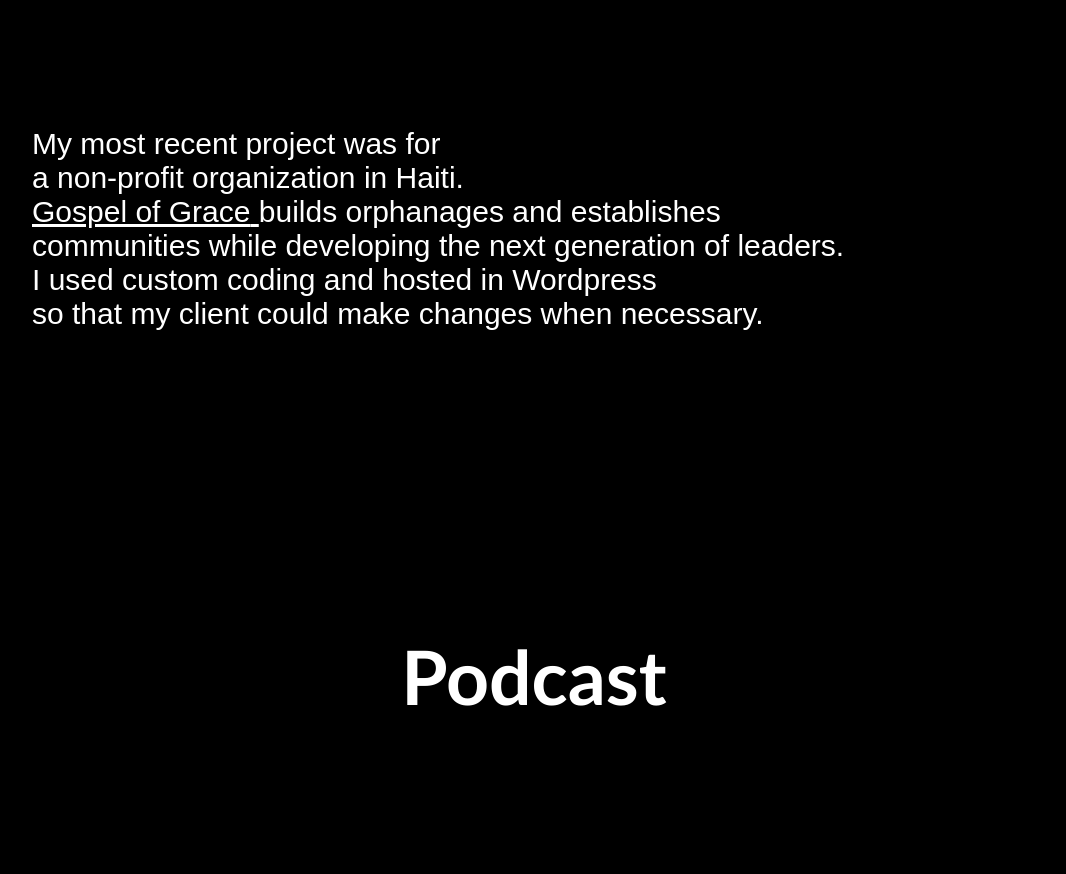
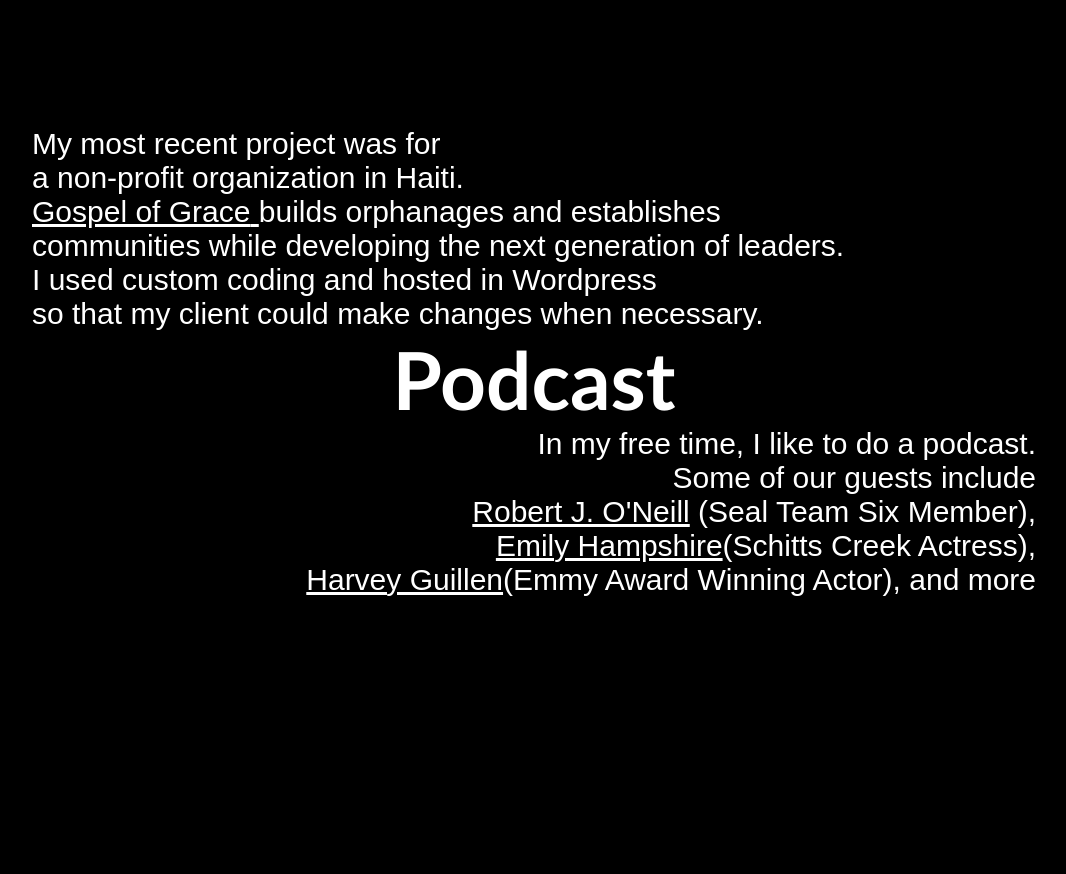
Before and after one commit to osf671/my-portfolio, a React (Create React App) app: page / in a window 1280 px wide. Shown: the part 1920-2794 px from the top of the page, without its empty margins (106-1172 px from the left). Built offline with nearby package versions, Linux system fonts and the light colour scheme.

Commit message:
size adjustments

```diff
--- a/src/App.js
+++ b/src/App.js
@@ -22,7 +22,7 @@
             <a href="#podcast">Podcast</a>
           </li>
           <li>
-            <a href="#contact">Connect</a>
+            <a href="#contact">Contact</a>
           </li>
         </ul>
       </header>
--- a/src/index.css
+++ b/src/index.css
@@ -99,7 +99,6 @@
   font-size: 30px;
   color: white;
   padding-top: 150px;
-  padding-bottom: 300px;
 }
 
 .sticky {
@@ -125,8 +124,8 @@
 .podcast {
   text-align: left;
   font-family: "Gill Sans", "Gill Sans MT", Calibri, "Trebuchet MS", sans-serif;
-  font-size: 75px;
-  padding-top: 300px;
+  font-size: 80px;
+  padding-top: 200px;
   padding-bottom: 150px;
   color: white;
 }
@@ -135,7 +134,6 @@
   text-align: right;
   font-family: sans-serif;
   font-size: 30px;
-  padding-top: 150px;
   padding-bottom: 300px;
 }
 
```
Also changed, not shown: public/logo192.png (deleted), public/logo512.png (deleted).
